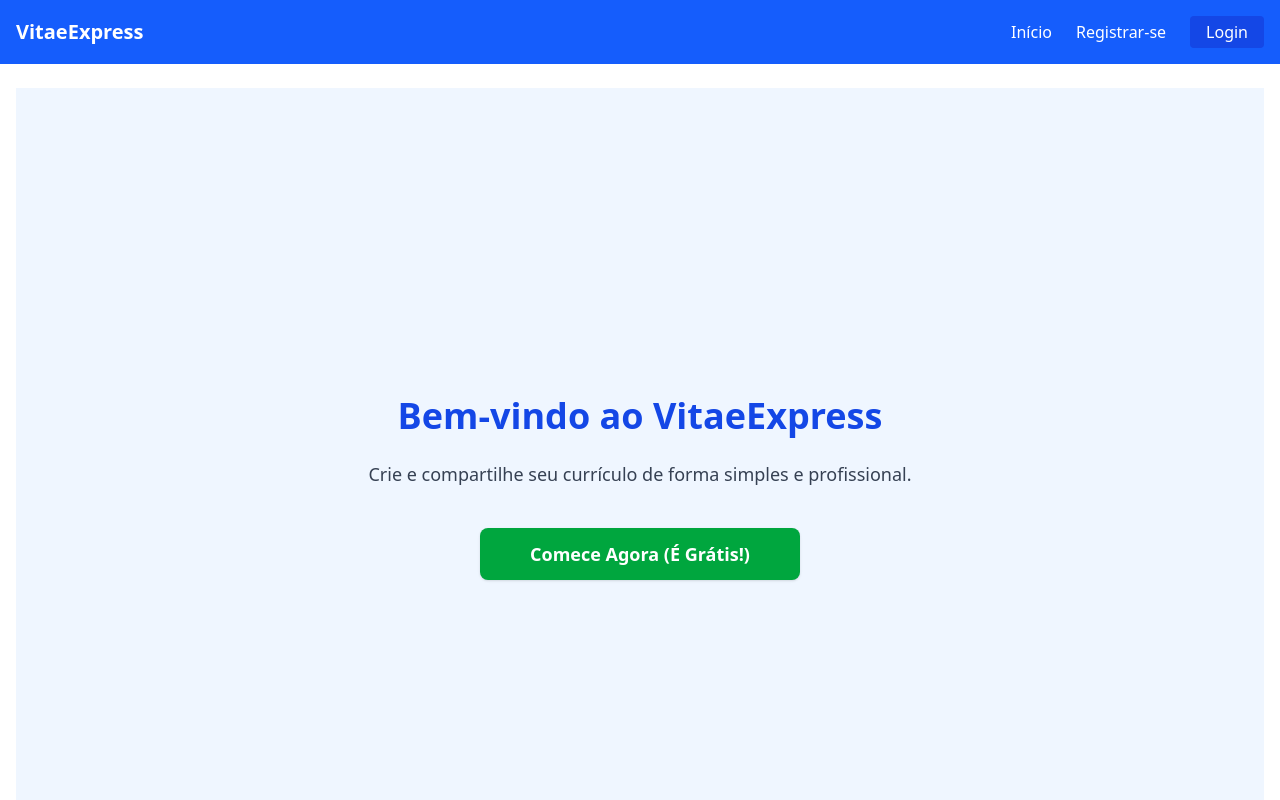
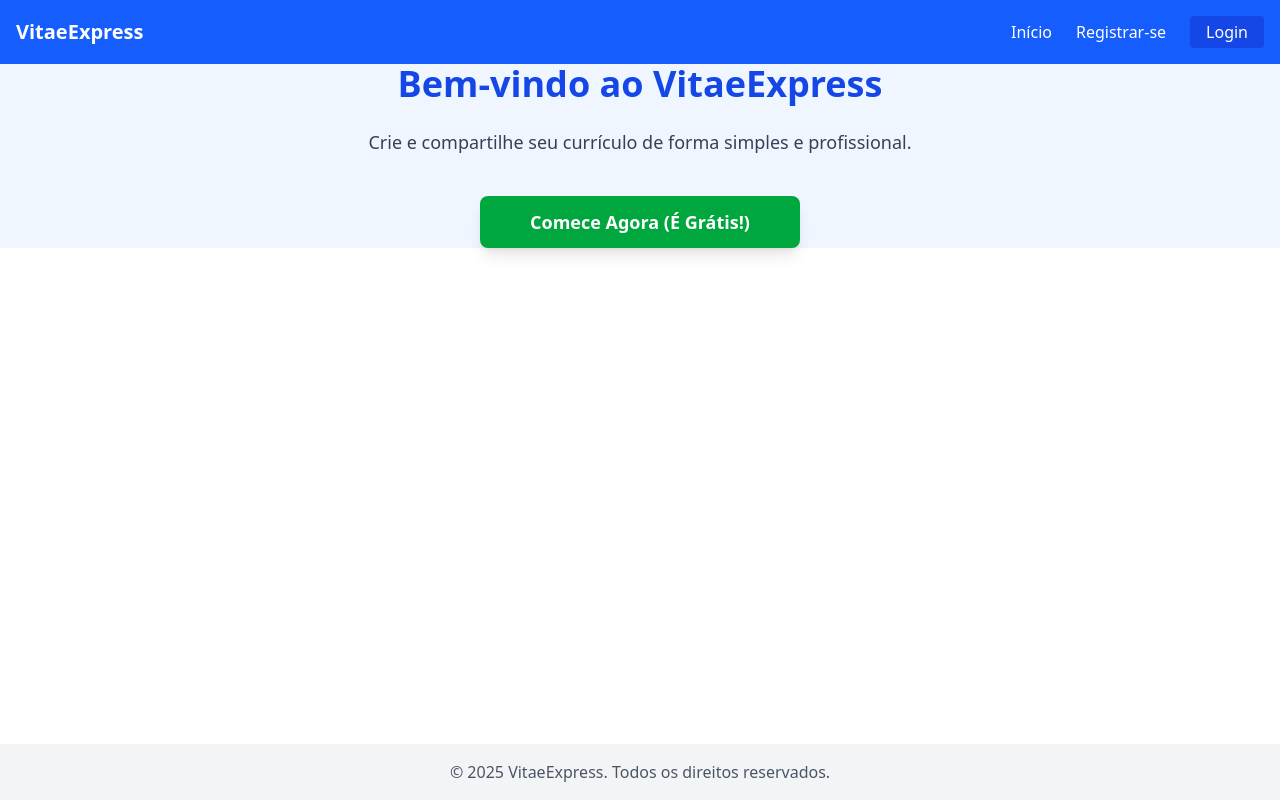
Before and after one commit to imscharf/VitaeExpress, a Vue app: page / in a window 1280 px wide. Shown: the top 800 px of the page. Built offline with nearby package versions, Linux system fonts and the light colour scheme.

Commit message:
Deixando o Inicio mais legal

```diff
--- a/src/components/HomePage.vue
+++ b/src/components/HomePage.vue
@@ -1,11 +1,15 @@
 <template>
-  <div class="min-h-screen flex flex-col justify-center items-center bg-blue-50">
-    <h1 class="text-4xl font-extrabold mb-6 text-blue-700">Bem-vindo ao VitaeExpress</h1>
-    <p class="mb-10 text-lg text-gray-700">Crie e compartilhe seu currículo de forma simples e profissional.</p>
+  <div class="h-full flex flex-col justify-center items-center -my-6 -mx-4 bg-blue-50">
+    <h1 class="text-4xl font-extrabold mb-6 text-blue-700 text-center px-4">
+      Bem-vindo ao VitaeExpress
+    </h1>
+    <p class="mb-10 text-lg text-gray-700 text-center px-4">
+      Crie e compartilhe seu currículo de forma simples e profissional.
+    </p>
     <div class="flex flex-col gap-4 w-full max-w-xs">
       <router-link
         to="/register"
-        class="block w-full py-3 rounded-lg bg-green-600 text-white text-lg font-semibold text-center shadow hover:bg-green-700 transition"
+        class="block w-full py-3 rounded-lg bg-green-600 text-white text-lg font-semibold text-center shadow-lg hover:bg-green-700 transition-transform transform hover:-translate-y-1"
       >
         Comece Agora (É Grátis!)
       </router-link>
```
